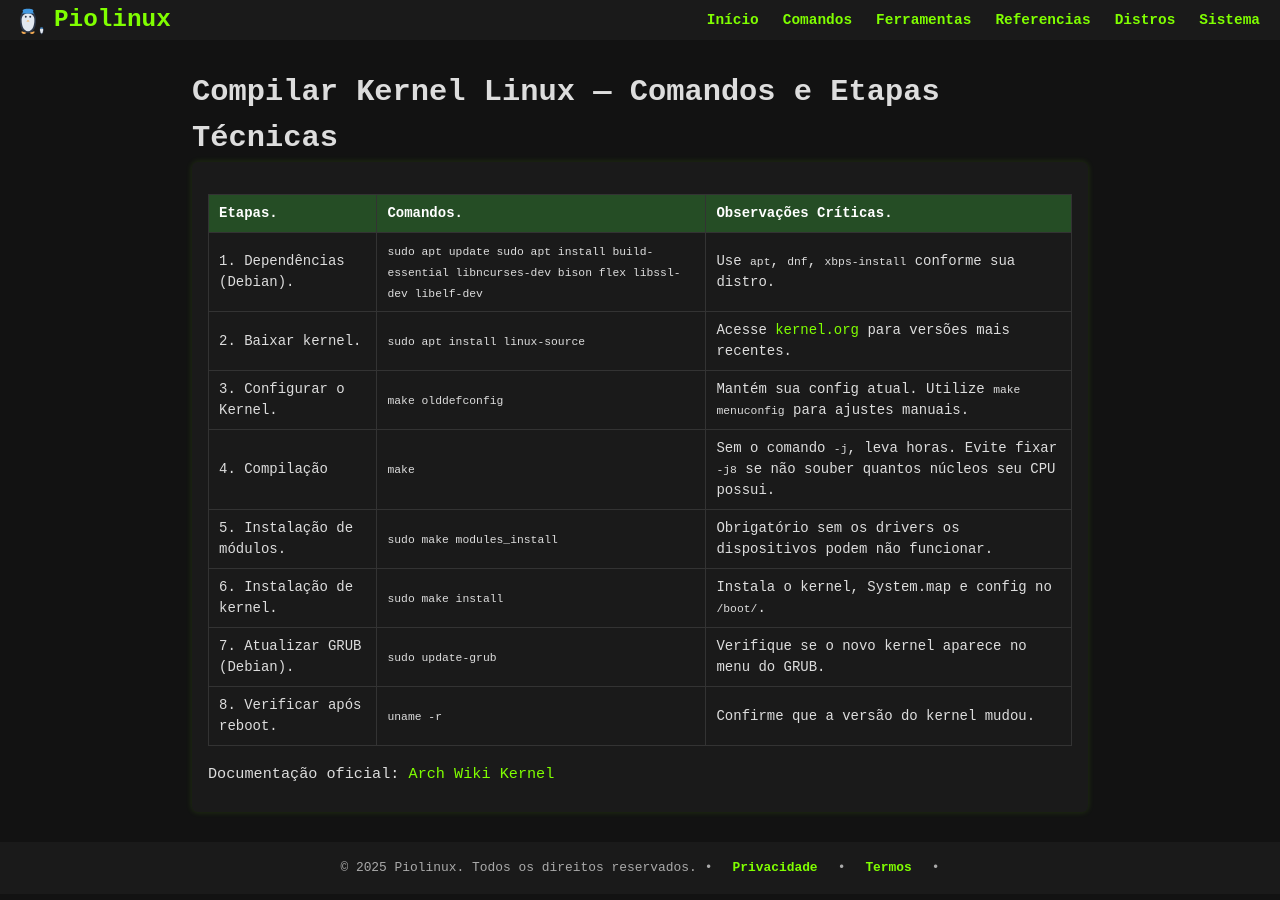
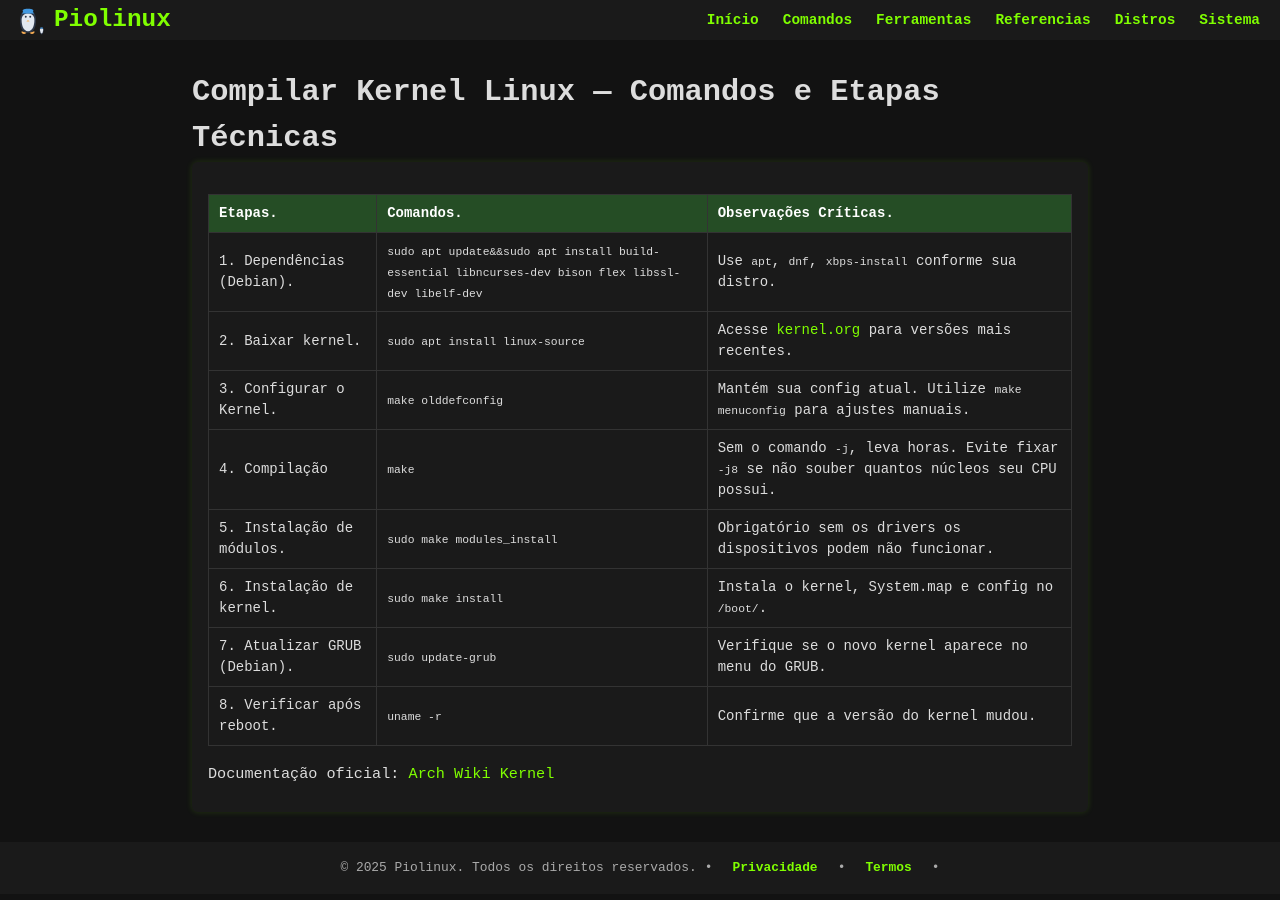
Before and after one commit to Piolinux/piolinux-site, a Jekyll site: the page built from _pages/_kernel/tabela-evergreen-como-compilar-o-kernel-linux.md, in a window 1280 px wide. Built offline with Jekyll 4.4.1, drawn with Linux system fonts in a browser that asks for light colours.

```diff
--- a/_pages/_kernel/tabela-evergreen-como-compilar-o-kernel-linux.md
+++ b/_pages/_kernel/tabela-evergreen-como-compilar-o-kernel-linux.md
@@ -25,8 +25,7 @@ tags: [kernel, linux, compilacao, make, grub, xbps, apt, dnf, evergreen]
   <tbody>
     <tr>
       <td data-label="Etapa">1. Dependências (Debian).</td>
-      <td data-label="Comando"><code>sudo apt update
-sudo apt install build-essential libncurses-dev bison flex libssl-dev libelf-dev</code></td>
+      <td data-label="Comando"><code>sudo apt update&&sudo apt install build-essential libncurses-dev bison flex libssl-dev libelf-dev</code></td>
       <td data-label="Observação Crítica">Use <code>apt</code>, <code>dnf</code>, <code>xbps-install</code> conforme sua distro.</td>
     </tr>
     <tr>
```
